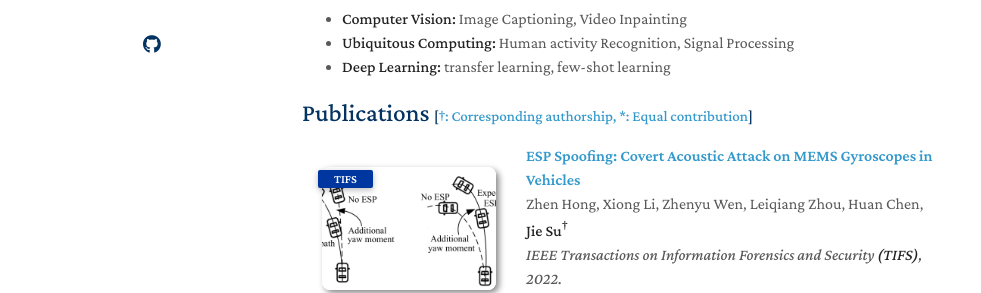
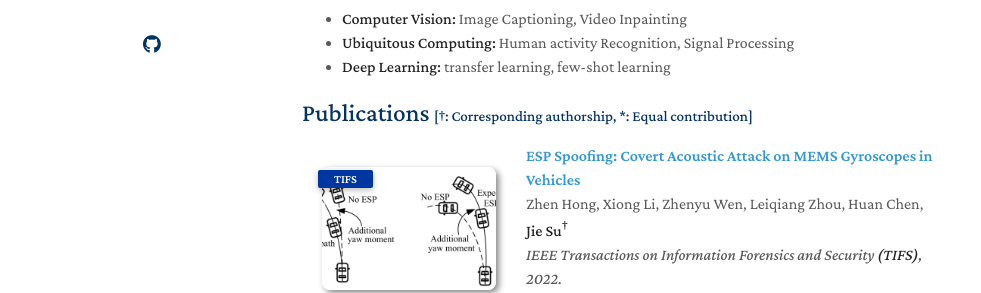
Before and after one commit to Jie-su/Jie-su.github.io, a Jekyll site: the page built from index.md, in a window 1280 px wide and 1169 px high. Shown: the part 352-645 px from the top of the window, without its empty margins (168-1149 px from the left). Built offline with Jekyll 4.4.1, drawn with Linux system fonts in a browser that asks for light colours; nearby versions of some CDN libraries; a style sheet for code colours, icons or effects is not loaded; our own code applies the rules of GitHub Pages for plain Markdown files.

Commit message:
update google analysis

```diff
--- a/_includes/publications.md
+++ b/_includes/publications.md
@@ -1,4 +1,4 @@
-<h2 id="publications" style="margin: 2px 0px -15px;">Publications <temp style="font-size:15px;">[</temp><a style="font-size:15px;">†: Corresponding authorship, *: Equal contribution</a><temp style="font-size:15px;">]</temp></h2>
+<h2 id="publications" style="margin: 2px 0px -15px;">Publications <temp style="font-size:15px;">[†: Corresponding authorship, *: Equal contribution]</temp></h2>
 
 <div class="publications">
 <ol class="bibliography">
```
